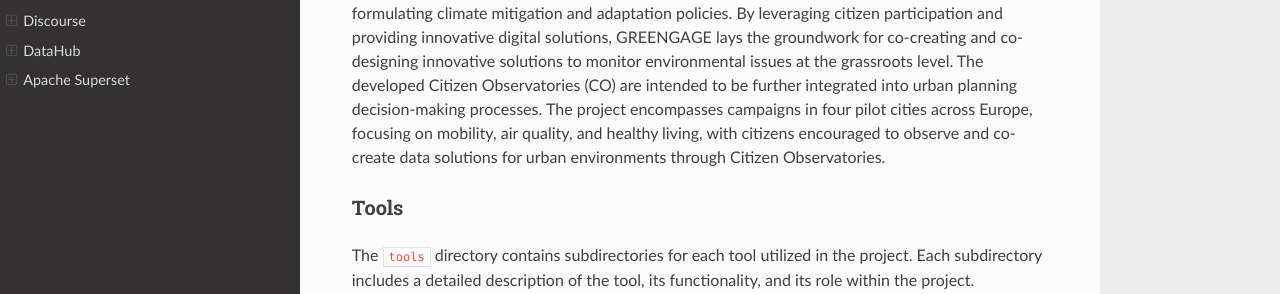
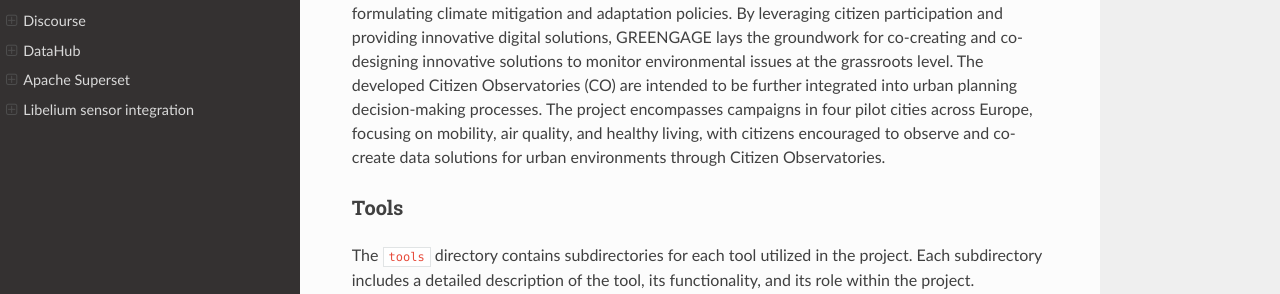
Before and after one commit to Greengage-project/Documentation, an MkDocs documentation site: the page built from docs/index.md, in a window 1280 px wide. Shown: the part 352-646 px from the top of the page. Built offline with MkDocs 1.6.1, drawn with Linux system fonts in a browser that asks for light colours; nearby versions of some CDN libraries.

Commit message:
Update mkdocs.yml

```diff
--- a/mkdocs.yml
+++ b/mkdocs.yml
@@ -43,5 +43,8 @@ nav:
           - Description: tools/superset
           - Usage: tools/superset/usage
           - Example of integration: tools/superset/examples
+      - Libelium sensor integration:
+          - Description: tools/sensor_integration
+
 locale:
   - en
```
